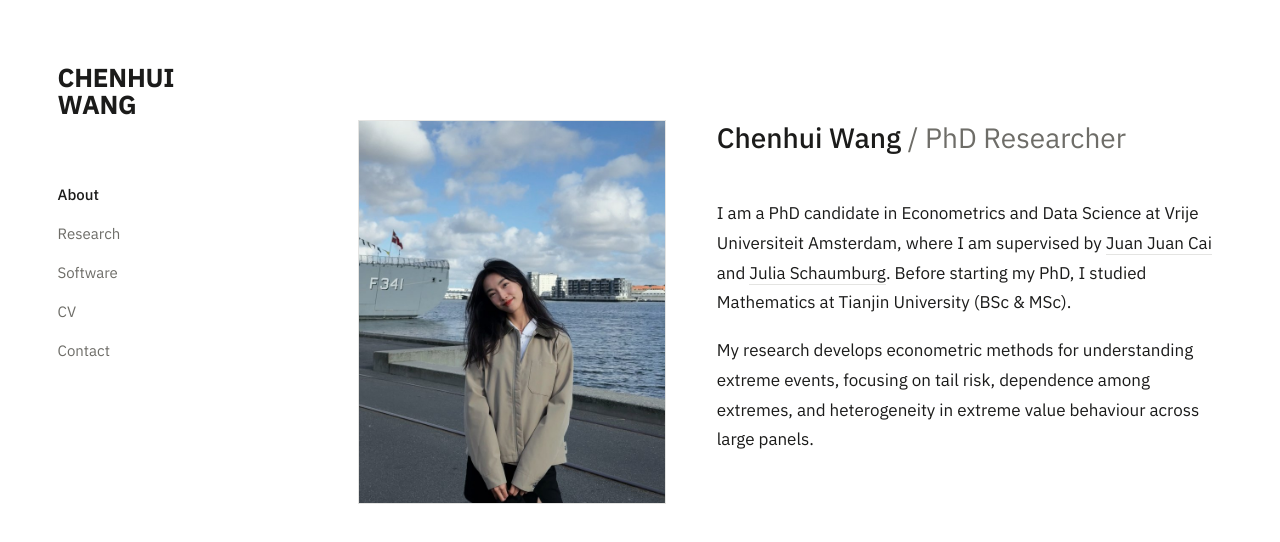
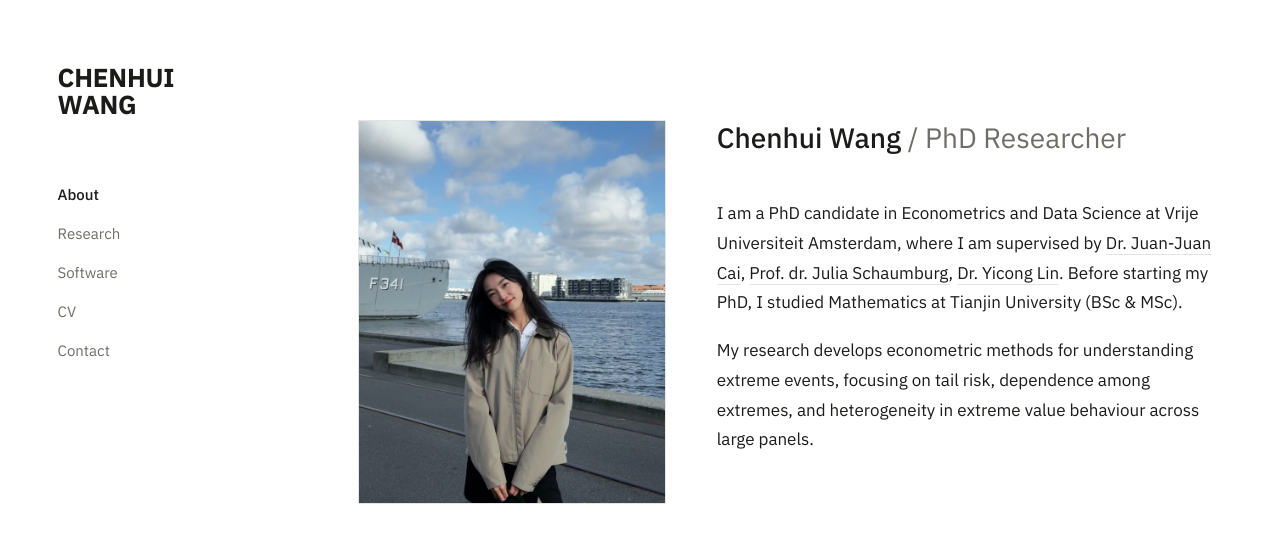
Before and after one commit to chenhuiwangdd/chenhuiwangdd.github.io, a plain HTML site: page index.html in a window 1280 px wide. Drawn offline with Linux system fonts and the light colour scheme.

Commit message:
Update index.html

```diff
--- a/index.html
+++ b/index.html
@@ -26,7 +26,10 @@
       <img class="about-photo" src="photo.jpg" alt="Chenhui Wang">
       <div class="about-text">
         <h1 class="about-title">Chenhui Wang <span class="role">/ PhD Researcher</span></h1>
-        <p>I am a PhD candidate in Econometrics and Data Science at Vrije Universiteit Amsterdam, where I am supervised by <a href="https://juanjuancai.com/" class="underline-link">Juan Juan Cai</a> and <a href="https://juliaschaumburg.com/" class="underline-link">Julia Schaumburg</a>. Before starting my PhD, I studied Mathematics at Tianjin University (BSc &amp; MSc).</p>
+        <p>I am a PhD candidate in Econometrics and Data Science at Vrije Universiteit Amsterdam, where I am supervised by
+    <a href="https://juanjuancai.com/" class="underline-link">Dr. Juan-Juan Cai</a>,
+          <a href="https://juliaschaumburg.com/" class="underline-link">Prof. dr. Julia Schaumburg</a>,
+    <a href="https://yiconglin.com/" class="underline-link">Dr. Yicong Lin</a>. Before starting my PhD, I studied Mathematics at Tianjin University (BSc &amp; MSc).</p>
         <p>My research develops econometric methods for understanding extreme events, focusing on tail risk, dependence among extremes, and heterogeneity in extreme value behaviour across large panels.</p>
       </div>
     </section>
```
